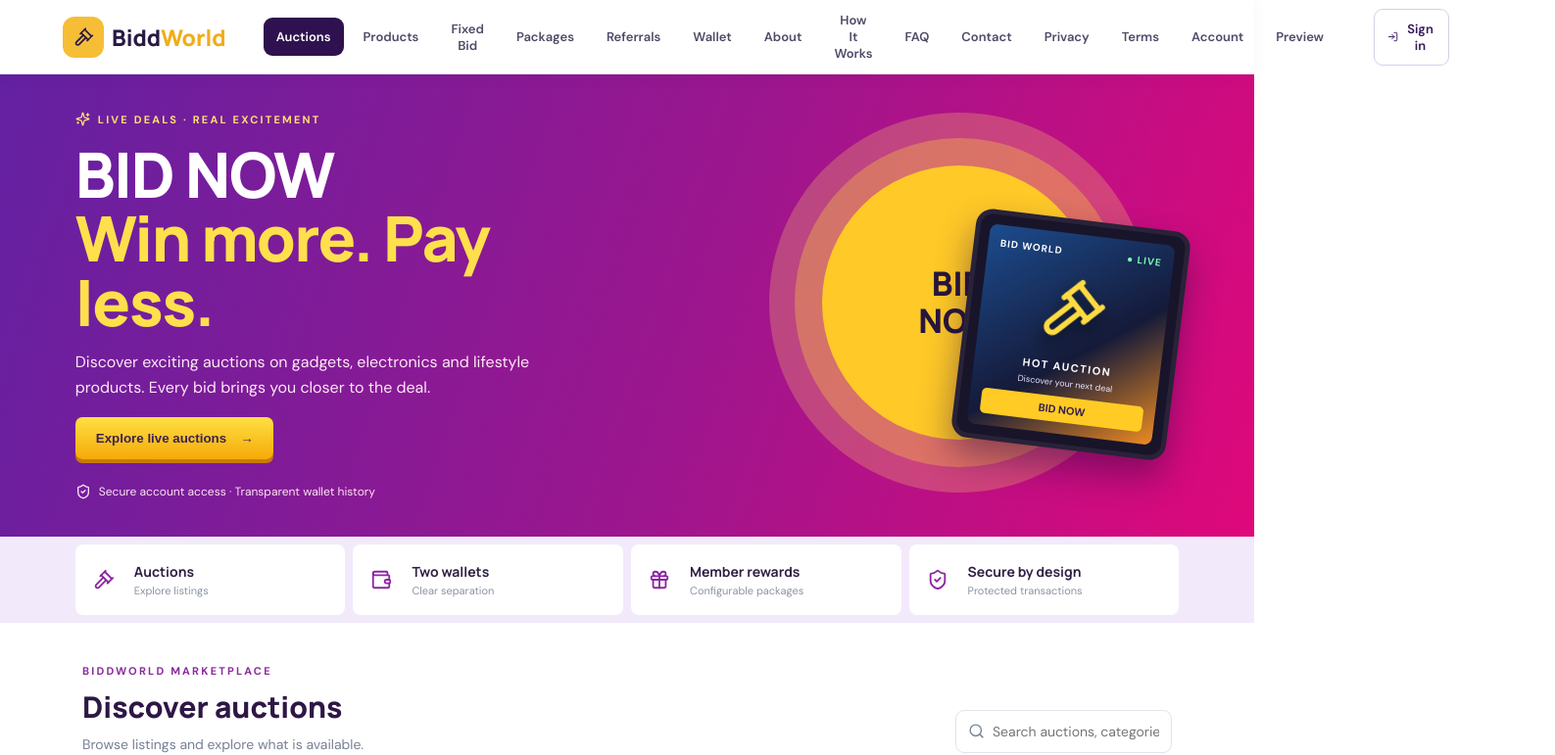
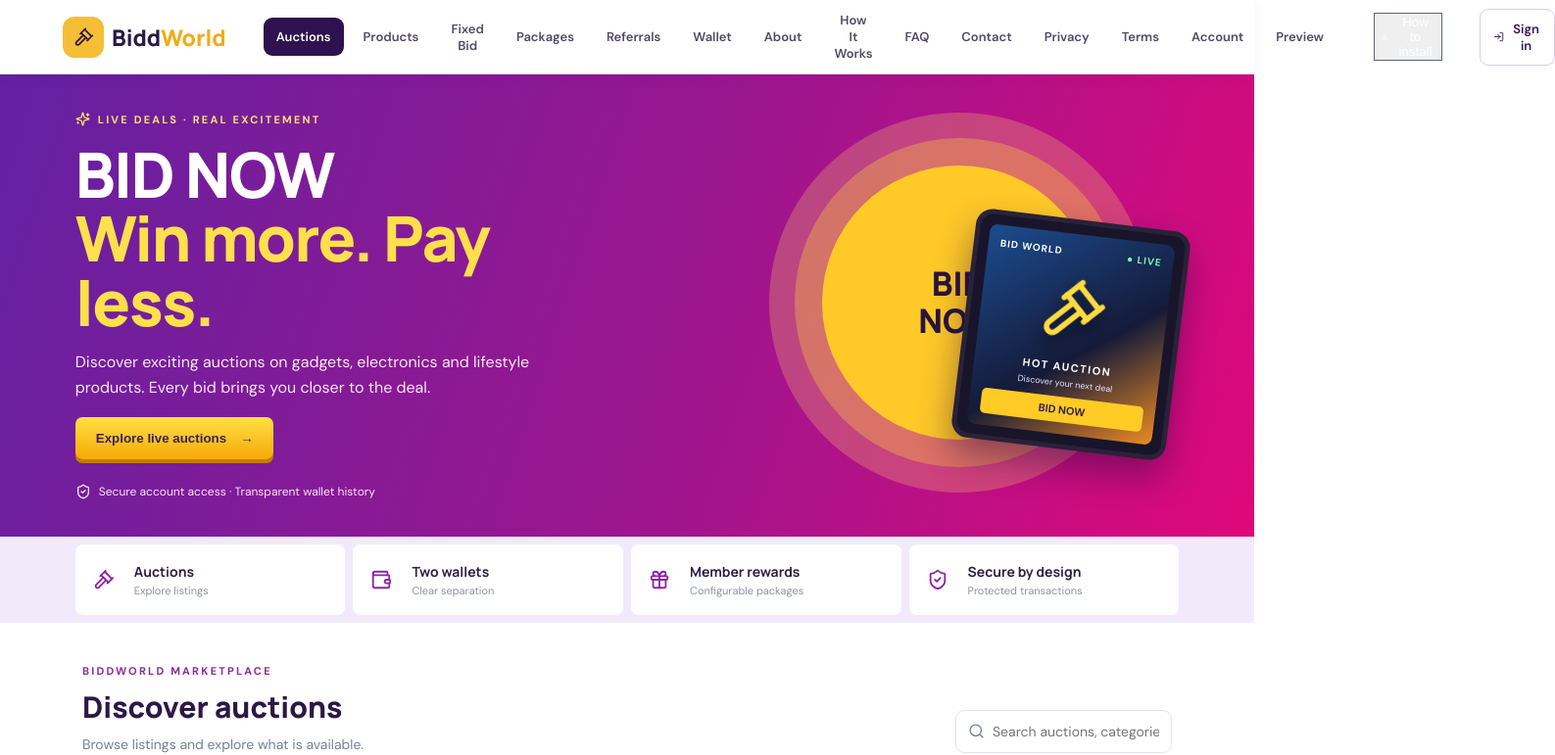
Before and after one commit to kkjan2006-self/biddworld, a React (Vite) app: page / in a window 1280 px wide. Shown: the top 771 px of the page at 98% size, 1587 px wide, since content can reach past the window. Built offline with nearby package versions, Linux system fonts and the light colour scheme; no server answers.

Commit message:
feat: add manual Android PWA install guidance

```diff
--- a/src/components/PWAInstallButton.tsx
+++ b/src/components/PWAInstallButton.tsx
@@ -1,5 +1,5 @@
 import {useEffect,useState} from 'react';
-import {Download} from 'lucide-react';
+import {Download, Smartphone} from 'lucide-react';
 
 type BeforeInstallPromptEvent=Event&{
  prompt:()=>Promise<void>;
@@ -8,33 +8,61 @@ type BeforeInstallPromptEvent=Event&{
 
 export default function PWAInstallButton(){
  const[promptEvent,setPromptEvent]=useState<BeforeInstallPromptEvent|null>(null);
+ const[installed,setInstalled]=useState(false);
+ const[showHelp,setShowHelp]=useState(false);
+
  useEffect(()=>{
+  const standaloneQuery=window.matchMedia('(display-mode: standalone)');
+  const syncInstalled=()=>{
+   const appleStandalone='standalone' in navigator&&Boolean((navigator as Navigator&{standalone?:boolean}).standalone);
+   setInstalled(standaloneQuery.matches||appleStandalone);
+  };
   const onBeforeInstall=(event:Event)=>{
    event.preventDefault();
    setPromptEvent(event as BeforeInstallPromptEvent);
   };
-  const onInstalled=()=>setPromptEvent(null);
+  const onInstalled=()=>{
+   setInstalled(true);
+   setPromptEvent(null);
+   setShowHelp(false);
+  };
+  syncInstalled();
+  standaloneQuery.addEventListener?.('change',syncInstalled);
   window.addEventListener('beforeinstallprompt',onBeforeInstall as EventListener);
   window.addEventListener('appinstalled',onInstalled);
   return()=>{
+   standaloneQuery.removeEventListener?.('change',syncInstalled);
    window.removeEventListener('beforeinstallprompt',onBeforeInstall as EventListener);
    window.removeEventListener('appinstalled',onInstalled);
   };
  },[]);
+
  async function install(){
   const current=promptEvent;
-  if(!current)return;
+  if(!current){
+   setShowHelp(value=>!value);
+   return;
+  }
   try{
    await current.prompt();
-   await current.userChoice;
+   const choice=await current.userChoice;
+   if(choice.outcome==='accepted')setShowHelp(false);
   }catch{
    // The browser owns the install prompt and may reject a dismissed or stale event.
   }finally{
    setPromptEvent(null);
   }
  }
- if(!promptEvent)return null;
- return <button type="button" className="outline small" onClick={()=>void install()} aria-label="Install BiddWorld app">
-  <Download size={15}/> Install App
- </button>;
+
+ if(installed)return null;
+ return <div className="pwaInstallControl">
+  <button type="button" className="outline small" onClick={()=>void install()} aria-label={promptEvent?'Install BiddWorld app':'How to install BiddWorld app'} aria-expanded={showHelp}>
+   <Download size={15}/> {promptEvent?'Install App':'How to install'}
+  </button>
+  {showHelp&&<div className="notice pwaInstallHelp" role="status">
+   <b><Smartphone size={15}/> Add BiddWorld to your phone</b>
+   <p>In Chrome on Android, open the browser menu (⋮) and choose “Install app” or “Add to Home screen”. If that option is not shown, open this page in Chrome and try again later.</p>
+   <button type="button" className="switchAuth" onClick={()=>setShowHelp(false)}>Close</button>
+  </div>}
+ </div>;
 }
```
